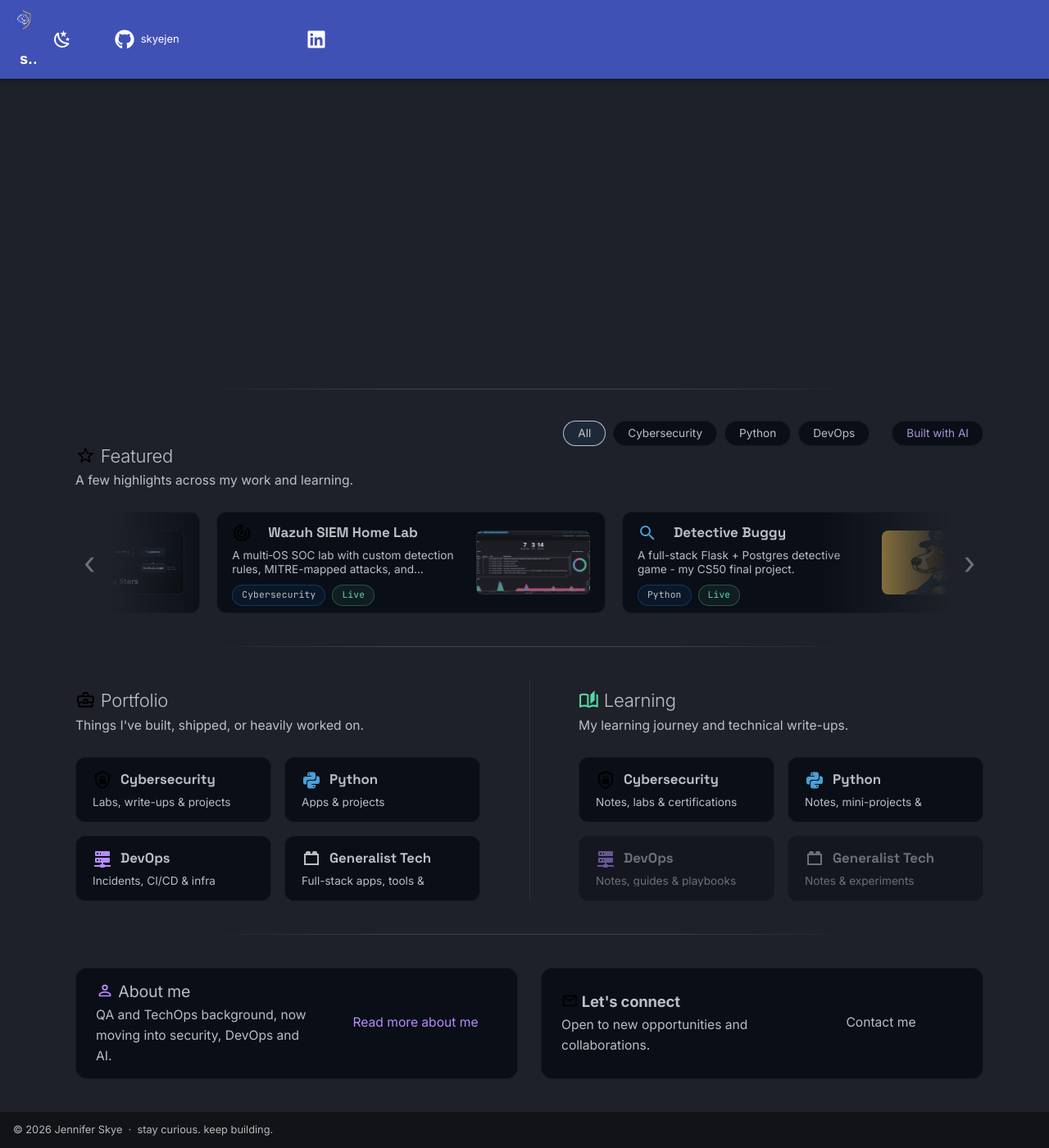
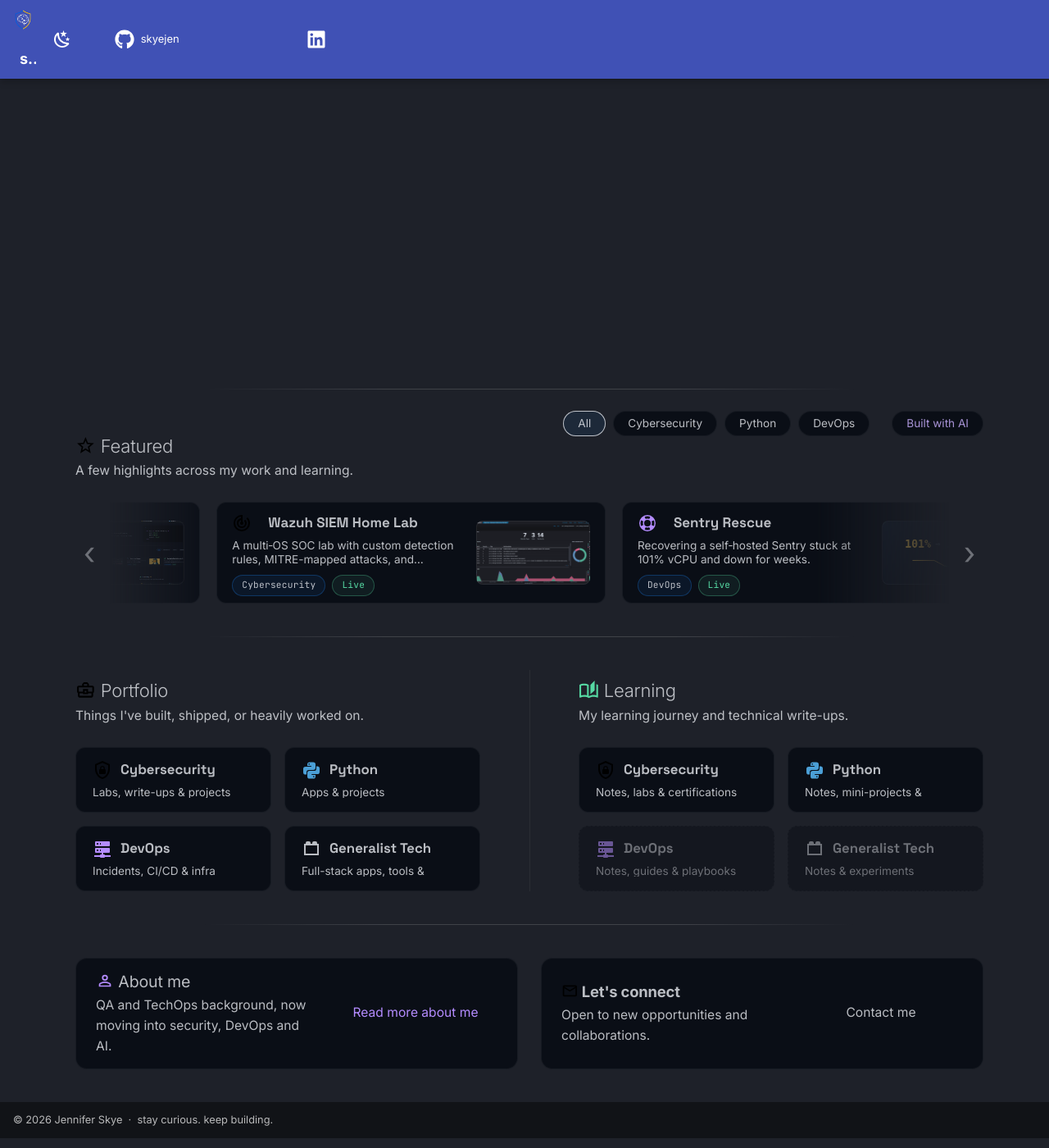
Before and after one commit to skyejen/skyejen.github.io, an MkDocs documentation site: the page built from docs/index.md, in a window 1280 px wide and 1400 px high, scrolled down 453 px. Shown: the whole window at 82% size. Built offline with MkDocs 1.6.1 and Material for MkDocs 9.7.7, drawn with Linux system fonts in a browser that asks for light colours; some of the changed lines change nothing that is shown.

Commit message:
landing: reorder featured cards, refine section glow, label Living Stars (App), trim Meerkat copy

```diff
--- a/docs/index.md
+++ b/docs/index.md
@@ -33,6 +33,8 @@
 
 <div class="sj-divider"></div>
 
+<div class="sj-featwrap" markdown>
+
 <div class="sj-sechead" markdown>
 
 ## :material-star-outline: Featured
@@ -61,38 +63,6 @@
 <span class="sj-feat-thumb" style="background-image:url(images/featured/wazuh.png)"></span>
 </a>
 
-<a class="sj-feat-card" data-disc="python" href="https://skyejen.github.io/python/portfolio/detective-buggy/" markdown="span">
-<span class="sj-card-icon">:material-magnify:</span>
-<span class="sj-card-title">Detective Buggy</span>
-<span class="sj-card-desc">A full-stack Flask + Postgres detective game - my CS50 final project.</span>
-<span class="sj-tags"><span class="sj-tag">Python</span><span class="sj-tag sj-tag--live">Live</span></span>
-<span class="sj-feat-thumb" style="background-image:url(images/featured/detective-buggy.png)"></span>
-</a>
-
-<a class="sj-feat-card" data-disc="python built-ai" href="https://skyejen.github.io/python/portfolio/meeting-meerkat/" markdown="span">
-<span class="sj-card-icon">:material-bell-ring-outline:</span>
-<span class="sj-card-title">Meeting Meerkat</span>
-<span class="sj-card-desc">A self&#8209;built Python service that replaced a paid meeting&#8209;reminder tool.</span>
-<span class="sj-tags"><span class="sj-tag">Python</span><span class="sj-tag sj-tag--ai">Built with AI</span><span class="sj-tag sj-tag--live">Live</span></span>
-<span class="sj-feat-thumb" style="background-image:url(images/featured/meeting-meerkat.png)"></span>
-</a>
-
-<a class="sj-feat-card" data-disc="built-ai" href="built-with-ai/" markdown="span">
-<span class="sj-card-icon">:material-creation-outline:</span>
-<span class="sj-card-title">Portfolio Site Built with AI</span>
-<span class="sj-card-desc">This very site. Theme, layout and components, designed and built end to end while pairing with AI.</span>
-<span class="sj-tags"><span class="sj-tag sj-tag--ai">Built with AI</span><span class="sj-tag sj-tag--live">Live</span></span>
-<span class="sj-feat-thumb" style="background-image:url(images/featured/portfolio-site.png)"></span>
-</a>
-
-<a class="sj-feat-card" data-disc="built-ai" href="https://skyejen.github.io/generalist-tech/portfolio/living-stars/" markdown="span">
-<span class="sj-card-icon">:material-graph-outline:</span>
-<span class="sj-card-title">The Living Stars</span>
-<span class="sj-card-desc">An interactive knowledge&#8209;graph star map, built full&#8209;stack while pairing with AI.</span>
-<span class="sj-tags"><span class="sj-tag sj-tag--ai">Built with AI</span><span class="sj-tag sj-tag--live">Live</span></span>
-<span class="sj-feat-thumb" style="background-image:url(images/featured/living-stars-app.png)"></span>
-</a>
-
 <a class="sj-feat-card" data-disc="devops" href="https://skyejen.github.io/devops/portfolio/sentry-rescue/" markdown="span">
 <span class="sj-card-icon">:material-lifebuoy:</span>
 <span class="sj-card-title">Sentry Rescue</span>
@@ -109,6 +79,14 @@
 <span class="sj-feat-thumb" style="background-image:url(images/featured/ugs.png)"></span>
 </a>
 
+<a class="sj-feat-card" data-disc="built-ai" href="https://skyejen.github.io/generalist-tech/portfolio/living-stars/" markdown="span">
+<span class="sj-card-icon">:material-graph-outline:</span>
+<span class="sj-card-title">The Living Stars (App)</span>
+<span class="sj-card-desc">An interactive knowledge&#8209;graph star map, built full&#8209;stack while pairing with AI.</span>
+<span class="sj-tags"><span class="sj-tag sj-tag--ai">Built with AI</span><span class="sj-tag sj-tag--live">Live</span></span>
+<span class="sj-feat-thumb" style="background-image:url(images/featured/living-stars-app.png)"></span>
+</a>
+
 <a class="sj-feat-card" data-disc="devops" href="https://skyejen.github.io/devops/portfolio/living-stars/" markdown="span">
 <span class="sj-card-icon">:material-server-network:</span>
 <span class="sj-card-title">The Living Stars (Infra)</span>
@@ -117,11 +95,37 @@
 <span class="sj-feat-thumb" style="background-image:url(images/featured/living-stars-infra.png)"></span>
 </a>
 
+<a class="sj-feat-card" data-disc="python built-ai" href="https://skyejen.github.io/python/portfolio/meeting-meerkat/" markdown="span">
+<span class="sj-card-icon">:material-bell-ring-outline:</span>
+<span class="sj-card-title">Meeting Meerkat</span>
+<span class="sj-card-desc">A Python service that replaced a paid meeting&#8209;reminder tool.</span>
+<span class="sj-tags"><span class="sj-tag">Python</span><span class="sj-tag sj-tag--ai">Built with AI</span><span class="sj-tag sj-tag--live">Live</span></span>
+<span class="sj-feat-thumb" style="background-image:url(images/featured/meeting-meerkat.png)"></span>
+</a>
+
+<a class="sj-feat-card" data-disc="python" href="https://skyejen.github.io/python/portfolio/detective-buggy/" markdown="span">
+<span class="sj-card-icon">:material-magnify:</span>
+<span class="sj-card-title">Detective Buggy</span>
+<span class="sj-card-desc">A full-stack Flask + Postgres detective game - my CS50 final project.</span>
+<span class="sj-tags"><span class="sj-tag">Python</span><span class="sj-tag sj-tag--live">Live</span></span>
+<span class="sj-feat-thumb" style="background-image:url(images/featured/detective-buggy.png)"></span>
+</a>
+
+<a class="sj-feat-card" data-disc="built-ai" href="built-with-ai/" markdown="span">
+<span class="sj-card-icon">:material-creation-outline:</span>
+<span class="sj-card-title">Portfolio Site Built with AI</span>
+<span class="sj-card-desc">This very site. Theme, layout and components, designed and built end to end while pairing with AI.</span>
+<span class="sj-tags"><span class="sj-tag sj-tag--ai">Built with AI</span><span class="sj-tag sj-tag--live">Live</span></span>
+<span class="sj-feat-thumb" style="background-image:url(images/featured/portfolio-site.png)"></span>
+</a>
+
 <div class="sj-carousel-empty" hidden>No featured items match those filters yet. Try removing a filter.</div>
 
 </div>
 <button class="sj-carousel-btn sj-carousel-prev" aria-label="Previous">&lsaquo;</button>
 <button class="sj-carousel-btn sj-carousel-next" aria-label="Next">&rsaquo;</button>
+</div>
+
 </div>
 
 <div class="sj-divider sj-divider--sec"></div>
--- a/docs/javascripts/local.js
+++ b/docs/javascripts/local.js
@@ -238,18 +238,24 @@
 
 /* highlight the target section with a gold pulse when its hero CTA / toc link is clicked */
 (function () {
+  function boxFor(href){
+    if (href === "#featured") return document.querySelector(".sj-featwrap");   // glow the whole featured section (header + tiles)
+    var el = document.getElementById(href.slice(1));
+    if (!el || !el.closest) return null;
+    if (href === "#about-me" || href === "#lets-connect") return el.closest(".sj-panel");
+    return el.closest(".sj-hub");     // #portfolio, #learning
+  }
   function bind(){
-    document.querySelectorAll('a[href="#portfolio"], a[href="#learning"]').forEach(function(a){
+    document.querySelectorAll('a[href="#portfolio"], a[href="#learning"], a[href="#featured"], a[href="#about-me"], a[href="#lets-connect"]').forEach(function(a){
       if (a.__sjFlash) return;
       a.__sjFlash = true;
       a.addEventListener("click", function(){
-        var el = document.getElementById(a.getAttribute("href").slice(1));
-        var hub = el && el.closest ? el.closest(".sj-hub") : null;
-        if (!hub) return;
-        hub.classList.remove("sj-flash");
-        void hub.offsetWidth;            // force reflow so a repeat click restarts the animation
-        hub.classList.add("sj-flash");
-        setTimeout(function(){ hub.classList.remove("sj-flash"); }, 4200);
+        var box = boxFor(a.getAttribute("href"));
+        if (!box) return;
+        box.classList.remove("sj-flash");
+        void box.offsetWidth;            // force reflow so a repeat click restarts the animation
+        box.classList.add("sj-flash");
+        setTimeout(function(){ box.classList.remove("sj-flash"); }, 4200);
       });
     });
   }
--- a/docs/stylesheets/local.css
+++ b/docs/stylesheets/local.css
@@ -150,7 +150,9 @@
   100% { box-shadow: 0 0 0 0 rgba(242,193,78,0); }
 }
 .sj-hub { position: relative; }
-.sj-hub.sj-flash::after {
+/* generic gold pulse: works on hubs, the featured carousel, and the connect panels */
+.sj-flash { position: relative; }
+.sj-flash::after {
   content: "";
   position: absolute;
   inset: -0.9rem;
@@ -158,7 +160,13 @@
   pointer-events: none;
   animation: sjFlash 4s ease-in-out;
 }
-@media (prefers-reduced-motion: reduce){ .sj-hub.sj-flash::after { animation: none; } }
+@media (prefers-reduced-motion: reduce){ .sj-flash::after { animation: none; } }
+/* when jumped to via a ToC/CTA link, stop low enough that the glow's top edge clears the fixed header */
+#featured, #portfolio, #learning, #about-me, #lets-connect { scroll-margin-top: 5.5rem; }
+/* the featured section is a bigger box (heading + chips + tiles) - hug it tighter than the hubs */
+.sj-featwrap { position: relative; }
+.sj-featwrap.sj-flash::after { inset: -0.5rem; }
+.sj-featwrap > .sj-sechead { margin-top: 0.3rem; }
 body:has(.sj-hero) .sj-hub h2 { margin-top: 0.5rem; margin-bottom: 0.12rem; padding-bottom: 0; }
 .sj-hubgrid { display: grid; grid-template-columns: 1fr 1fr; gap: 0.8rem; }
 .sj-hubgrid > p { display: contents; }
```
